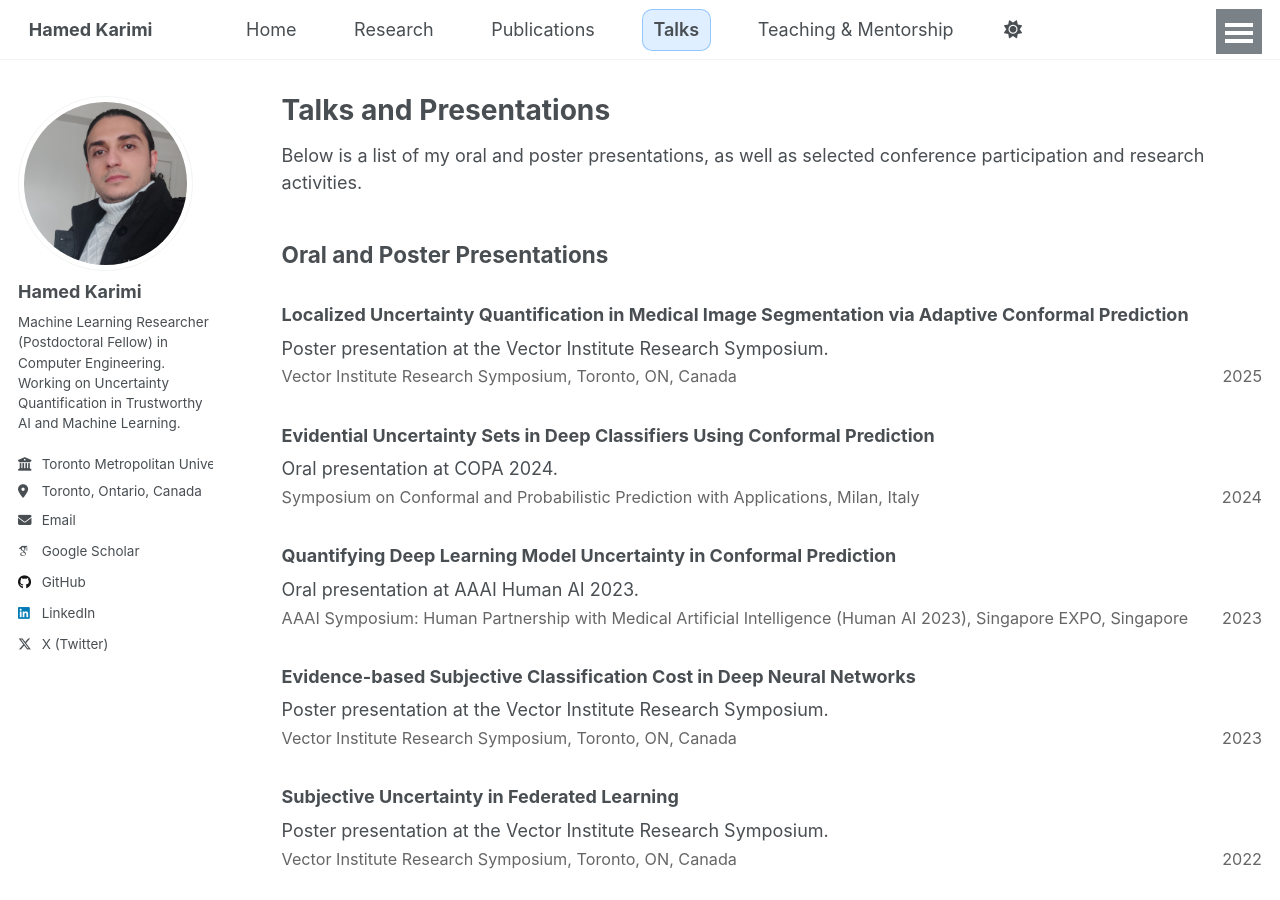
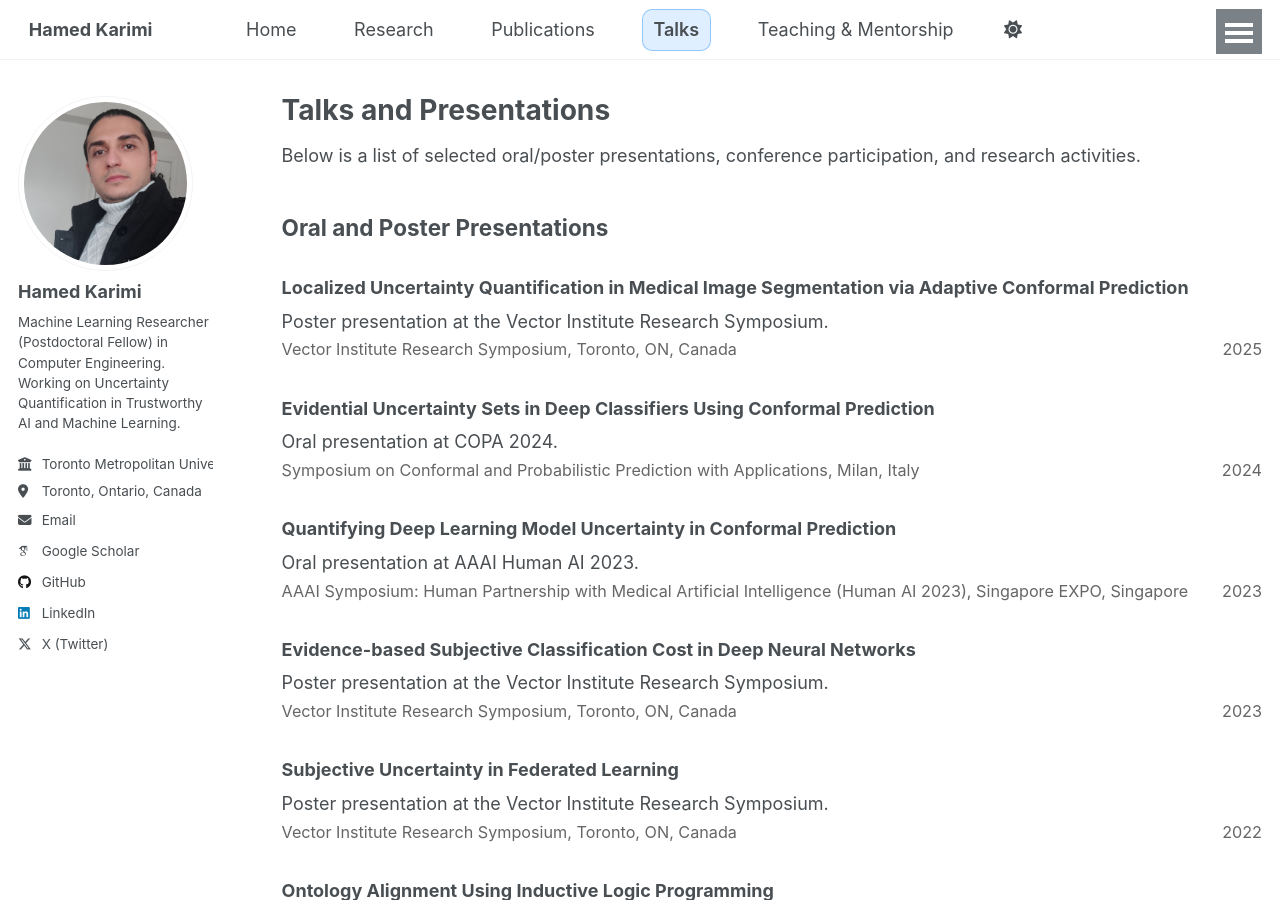
Before and after one commit to hamedmx/hamedmx.github.io, a Jekyll site: the page built from _pages/talks.md, in a window 1280 px wide and 900 px high. Built offline with Jekyll 4.4.1, drawn with Linux system fonts in a browser that asks for light colours; some web fonts are replaced; a script that is not in the unit is left out.

Commit message:
Update talks.md

```diff
--- a/_pages/talks.md
+++ b/_pages/talks.md
@@ -5,7 +5,7 @@ permalink: /talks/
 author_profile: true
 ---
 
-<p>Below is a list of my oral and poster presentations, as well as selected conference participation and research activities.</p>
+<p>Below is a list of selected oral/poster presentations, conference participation, and research activities.</p>
 
 <!--
 {% if site.talkmap_link == true %}
```
